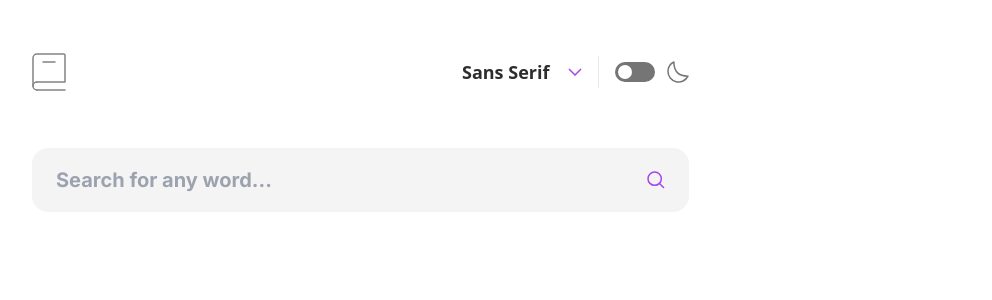
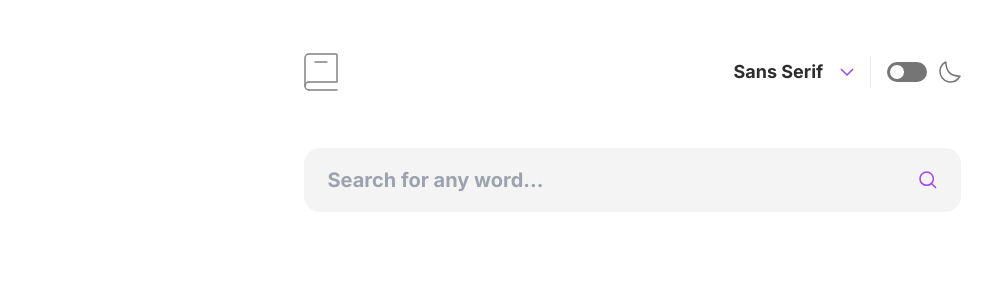
Before and after one commit to lukacsja/dictionary-web-app, a Next.js app: page / in a window 1280 px wide. Shown: the top 300 px of the page, without its empty margins (8-1000 px from the left). Built offline with nearby package versions, Linux system fonts and the light colour scheme.

Commit message:
minor layout fix

```diff
--- a/app/layout.tsx
+++ b/app/layout.tsx
@@ -2,7 +2,6 @@ import { FontContextProvider } from '@/context/FontContext';
 import './globals.css';
 import type { Metadata } from 'next';
 import ThemeContextProvider from '@/context/ThemeContext';
-import Header from '@/components/header';
 
 export const metadata: Metadata = {
   title: 'dictionary web app',
@@ -17,13 +16,10 @@ export default function RootLayout({
   return (
     <html lang='en'>
       <body
-        className={`select-[#a445ed] flex min-h-screen w-full min-w-[240px] max-w-[737px] flex-col bg-white p-6 text-gray-6 selection:bg-[#a445ed] selection:text-white dark:bg-gray-8 dark:text-white md:px-10 md:py-14`}
+        className={`select-[#a445ed] flex min-h-screen justify-center bg-white text-gray-6 selection:bg-[#a445ed] selection:text-white dark:bg-gray-8 dark:text-white`}
       >
         <ThemeContextProvider>
-          <FontContextProvider>
-            <Header />
-            {children}
-          </FontContextProvider>
+          <FontContextProvider>{children}</FontContextProvider>
         </ThemeContextProvider>
       </body>
     </html>
--- a/app/page.tsx
+++ b/app/page.tsx
@@ -1,5 +1,6 @@
 'use client';
 
+import Header from '@/components/header';
 import SearchField from '@/components/search-field';
 import { useFont } from '@/context/FontContext';
 
@@ -7,7 +8,10 @@ export default function Home() {
   const { selectedFont } = useFont();
 
   return (
-    <main className={`${selectedFont.font.className}`}>
+    <main
+      className={`${selectedFont.font.className} w-full min-w-[240px] max-w-[737px] p-6 md:px-10 md:py-14`}
+    >
+      <Header />
       <SearchField />
     </main>
   );
```
